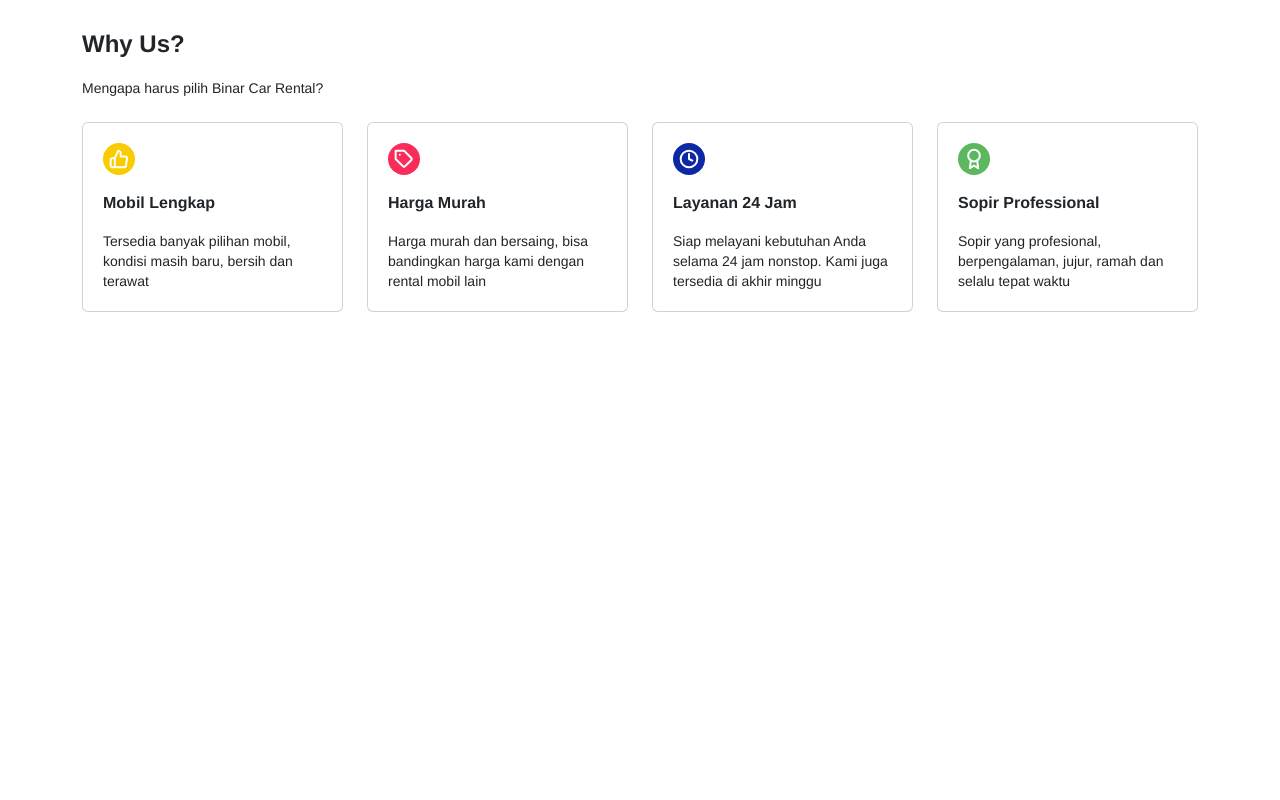
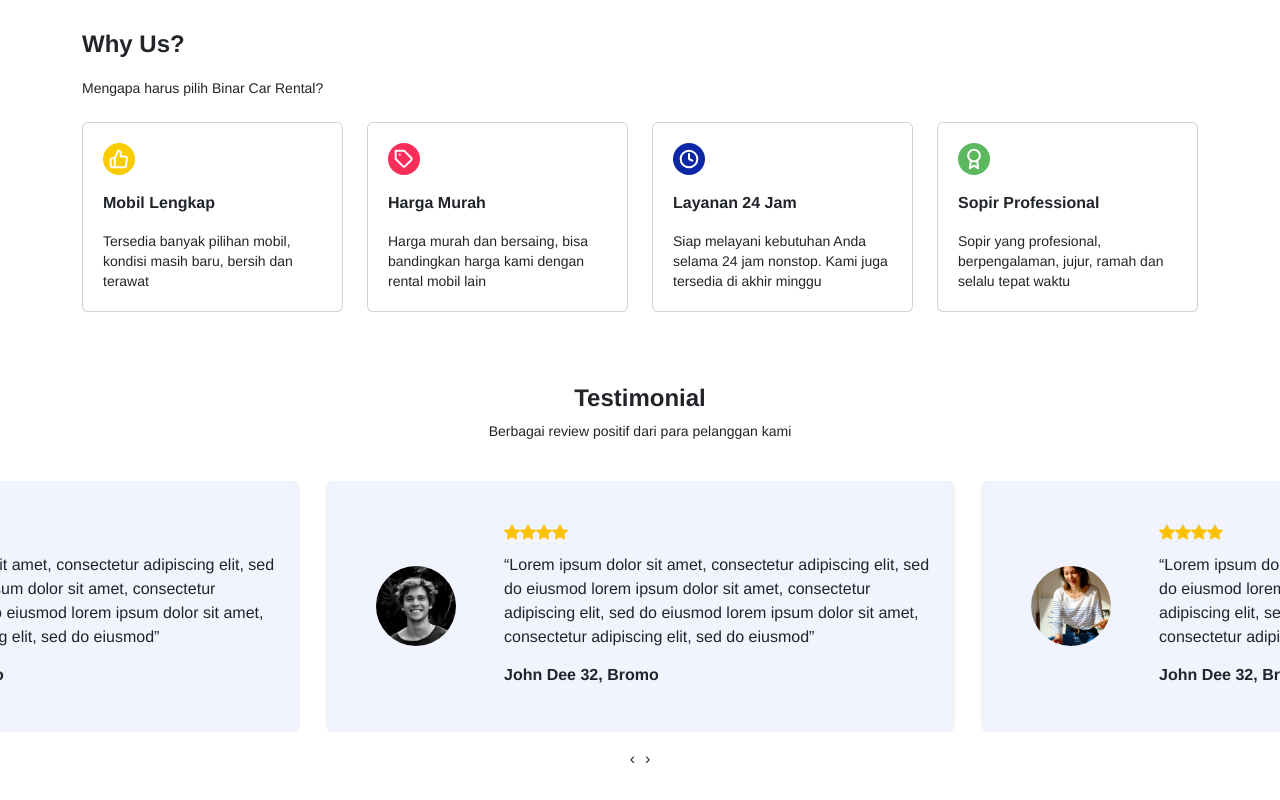
Before and after one commit to rissuga/CH6-FSW-BINAR, a React (Create React App) app: page / in a window 1280 px wide. Shown: the part 990-1790 px from the top of the page. Before the commit the page ends 1374 px from the top, so only its background shows below. Built offline with nearby package versions, Linux system fonts and the light colour scheme.

Commit message:
feat: add owl carousel for testimonial section

```diff
--- a/package.json
+++ b/package.json
@@ -11,6 +11,7 @@
     "react": "^18.2.0",
     "react-bootstrap": "^2.7.4",
     "react-dom": "^18.2.0",
+    "react-owl-carousel": "^2.3.3",
     "react-scripts": "5.0.1",
     "web-vitals": "^2.1.4"
   },
--- a/public/index.html
+++ b/public/index.html
@@ -13,6 +13,9 @@
 
     <!-- Bootstrap CSS -->
     <link href="https://cdn.jsdelivr.net/npm/bootstrap@5.2.3/dist/css/bootstrap.min.css" rel="stylesheet" integrity="sha384-rbsA2VBKQhggwzxH7pPCaAqO46MgnOM80zW1RWuH61DGLwZJEdK2Kadq2F9CUG65" crossorigin="anonymous">
+
+
+
 
     <script src="https://cdn.jsdelivr.net/npm/bootstrap@5.2.3/dist/js/bootstrap.bundle.min.js" integrity="sha384-kenU1KFdBIe4zVF0s0G1M5b4hcpxyD9F7jL+jjXkk+Q2h455rYXK/7HAuoJl+0I4" crossorigin="anonymous"></script>
 
@@ -49,5 +52,11 @@
       To begin the development, run `npm start` or `yarn start`.
       To create a production bundle, use `npm run build` or `yarn build`.
     -->
+
+    <!--OwL Carousel Jquery-->
+    <script src="https://code.jquery.com/jquery-3.6.3.min.js" integrity="sha256-pvPw+upLPUjgMXY0G+8O0xUf+/Im1MZjXxxgOcBQBXU=" crossorigin="anonymous"></script>
+     <!-- Owl Carousel Min.js-->
+
+
   </body>
 </html>
--- a/src/App.css
+++ b/src/App.css
@@ -232,7 +232,6 @@ ul {
 }
 
 #testimonial .item{
-  width: 90%;
   margin: 0;
   height: auto;
   align-items: center;
@@ -242,7 +241,7 @@ ul {
   flex-direction: row;
 }
 
-.owl-carousel .owl-item img {
+#testimonial img {
   width: 80px;
   height: 80px;
 }
--- a/src/App.js
+++ b/src/App.js
@@ -1,6 +1,7 @@
 // import logo from './logo.svg';
 import React from 'react';
 import './App.css';
+
 import Navigation from './component/navigation';
 import MainContent from './component/mainContent';
 
--- a/src/component/mainContent.js
+++ b/src/component/mainContent.js
@@ -1,6 +1,8 @@
 import Hero from "./hero";
 import OurSevices from "./ourServices";
 import WhyUs from "./whyUs";
+import Testimonials from "./testimonials";
+
 import iconComplete from "./../assets/why-us/icon_complete.svg";
 import iconPrice from "./../assets/why-us/icon_price.svg";
 import iconHours from "./../assets/why-us/icon_24hrs.svg";
@@ -27,6 +29,17 @@ const mainContent = ()=>{
                     </div>
                 </div>
             </div>
+
+            <div className="testimonial mb-4" id="testimonial">
+                <div className="conatiners">
+                    <div className="d-flex align-items-center flex-column mb-4">
+                        <h1 className="font__size__24 fw-bold mb-2">Testimonial</h1>
+                        <p className="font__size__14 px-3">Berbagai review positif dari para pelanggan kami</p>
+                    </div>
+                    <Testimonials />
+                </div>
+            </div>
+
         </div>
     )
 
--- /dev/null
+++ b/src/component/testimonials.js
@@ -0,0 +1,79 @@
+import OwlCarousel from 'react-owl-carousel';
+import 'owl.carousel/dist/assets/owl.carousel.css';
+import 'owl.carousel/dist/assets/owl.theme.default.css';
+
+import testiMan from "./../assets/testimonial/man.svg";
+import testiWomen from "./../assets/testimonial/women.svg";
+
+
+const testimonials = ()=>{
+   return(
+    <OwlCarousel
+    className="owl-theme"
+    center
+    items={2}
+    nav
+    merge
+    loop
+    dots ={false}
+    margin={30}>
+
+        <div className="item d-flex bg__grey py-3" id='testimonial' >
+              <img src={testiMan} alt="testi 1" className="mx-5"/>
+              <div className="testi__info py-4 me-2">
+                <div class="testi__rate d-flex mb-2">
+                      <a href="/#"><i class="bi bi-star-fill text-warning"></i></a>
+                      <a href="/#"><i class="bi bi-star-fill text-warning"></i></a>
+                      <a href="/#"><i class="bi bi-star-fill text-warning"></i></a>
+                      <a href="/#"><i class="bi bi-star-fill text-warning"></i> </a>
+                </div>
+                <p className="mb-3">“Lorem ipsum dolor sit amet, consectetur adipiscing elit, sed do eiusmod lorem ipsum dolor sit amet, consectetur adipiscing elit, sed do eiusmod lorem ipsum dolor sit amet, consectetur adipiscing elit, sed do eiusmod”</p>
+                <h6><b>John Dee 32, Bromo</b></h6>
+              </div>
+        </div>
+        <div className="item d-flex bg__grey py-3" id='testimonial' >
+              <img src={testiWomen} alt="testi 1" className="mx-5"/>
+              <div className="testi__info py-4 me-2">
+                <div class="testi__rate d-flex mb-2">
+                      <a href="/#"><i class="bi bi-star-fill text-warning"></i></a>
+                      <a href="/#"><i class="bi bi-star-fill text-warning"></i></a>
+                      <a href="/#"><i class="bi bi-star-fill text-warning"></i></a>
+                      <a href="/#"><i class="bi bi-star-fill text-warning"></i> </a>
+                </div>
+                <p className="mb-3">“Lorem ipsum dolor sit amet, consectetur adipiscing elit, sed do eiusmod lorem ipsum dolor sit amet, consectetur adipiscing elit, sed do eiusmod lorem ipsum dolor sit amet, consectetur adipiscing elit, sed do eiusmod”</p>
+                <h6><b>John Dee 32, Bromo</b></h6>
+              </div>
+        </div>
+        <div className="item d-flex bg__grey py-3" id='testimonial'  >
+              <img src={testiMan} alt="testi 1" className="mx-5"/>
+              <div className="testi__info py-4 me-2">
+                <div class="testi__rate d-flex mb-2">
+                      <a href="/#"><i class="bi bi-star-fill text-warning"></i></a>
+                      <a href="/#"><i class="bi bi-star-fill text-warning"></i></a>
+                      <a href="/#"><i class="bi bi-star-fill text-warning"></i></a>
+                      <a href="/#"><i class="bi bi-star-fill text-warning"></i> </a>
+                </div>
+                <p className="mb-3">“Lorem ipsum dolor sit amet, consectetur adipiscing elit, sed do eiusmod lorem ipsum dolor sit amet, consectetur adipiscing elit, sed do eiusmod lorem ipsum dolor sit amet, consectetur adipiscing elit, sed do eiusmod”</p>
+                <h6><b>John Dee 32, Bromo</b></h6>
+              </div>
+        </div>
+        <div className="item d-flex bg__grey py-3" id='testimonial'  >
+              <img src={testiWomen} alt="testi 1" className="mx-5"/>
+              <div className="testi__info py-4 me-2">
+                <div class="testi__rate d-flex mb-2">
+                      <a href="/#"><i class="bi bi-star-fill text-warning"></i></a>
+                      <a href="/#"><i class="bi bi-star-fill text-warning"></i></a>
+                      <a href="/#"><i class="bi bi-star-fill text-warning"></i></a>
+                      <a href="/#"><i class="bi bi-star-fill text-warning"></i> </a>
+                </div>
+                <p className="mb-3">“Lorem ipsum dolor sit amet, consectetur adipiscing elit, sed do eiusmod lorem ipsum dolor sit amet, consectetur adipiscing elit, sed do eiusmod lorem ipsum dolor sit amet, consectetur adipiscing elit, sed do eiusmod”</p>
+                <h6><b>John Dee 32, Bromo</b></h6>
+              </div>
+        </div>
+
+    </OwlCarousel>
+   )
+
+}
+
+export default testimonials;
```
Also changed, not shown: 1 other file (tests, documents, lock files or other folders).
